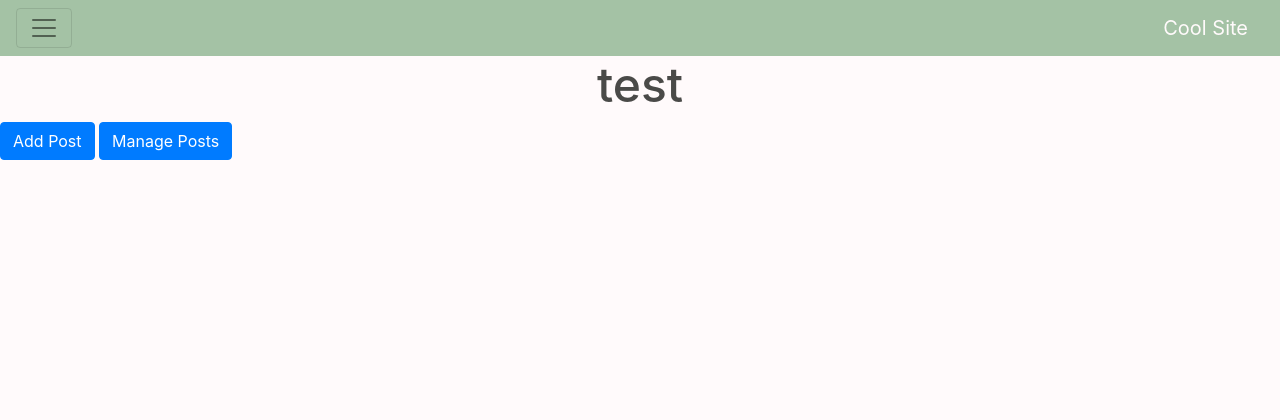
After one commit to LeoTheG/cool_site, a Django app: a page that uses coolsite/static/templates/base.html in a window 1280 px wide. The commit adds this page. Shown: the top 420 px of the page. Run offline with Django 3.2, Linux system fonts and the light colour scheme; a user stored in the database is signed in; data comes from the database, SQL or seed files in the repository; both versions use the stored data as it was after the commit; parts of the project's set-up code (start-up, migrations or seed data) failed here and were passed over; some libraries are stand-ins or nearby versions.

Commit message:
Adding profile posts

```diff
--- a/coolsite/coolsite/forms.py
+++ b/coolsite/coolsite/forms.py
@@ -39,3 +39,7 @@ class UserSignInForm(forms.Form):
     class Meta:
         model = User
         fields = ('username', 'password')
+
+class EntryForm(forms.Form):
+    title = forms.CharField(required=True, label='Title',max_length=32)
+    body = forms.CharField(required=True, label='Post', max_length=1024)
--- a/coolsite/coolsite/static/css/main.css
+++ b/coolsite/coolsite/static/css/main.css
@@ -17,7 +17,19 @@ h2{
 h3{
   font-size: 200%;
 }
-
+.new-post{
+  text-align: center;
+  position: relative;
+  top: 100px;
+}
+.new-post-title{
+  text-align: center;
+  position: relative;
+  top: 50px;
+}
+.profile-name{
+  text-align: center;
+}
 #footer{
   position:fixed;
   bottom:0;
--- a/coolsite/coolsite/urls.py
+++ b/coolsite/coolsite/urls.py
@@ -25,4 +25,6 @@ urlpatterns = [
     url(r'^register/$', views.register, name='register'),
     url(r'^$', views.index, name='index'),
     url(r'^ajax/validate_username/$', views.validate_username, name='validate_username'),
+    url(r'^(?P<usernameslug>[-\w]+)/profile/$', views.user_profile, name='user_profile'),
+    url(r'^(?P<usernameslug>[-\w]+)/profile/new_post/$', views.new_post, name='new_post'),
 ]
--- a/coolsite/coolsite/views.py
+++ b/coolsite/coolsite/views.py
@@ -9,6 +9,8 @@ from django import forms
 from django.shortcuts import render,redirect
 from forms import UserRegistrationForm
 from forms import UserSignInForm
+from forms import EntryForm
+from coolsite.models import Entry
 #from django.core.exceptions import ValidationError
 
 def index(request):
@@ -61,3 +63,32 @@ def login(request):
 def logout(request):
     logsout(request)
     return redirect('index')
+
+def check_user_authentication(request, usernameslug):
+    if not request.user.is_authenticated():
+        return False
+    if not User.objects.filter(username=usernameslug).exists():
+        return False
+    return True
+
+def user_profile(request, usernameslug):
+    if not check_user_authentication(request,usernameslug):
+        return redirect('index')
+    return render(request, 'profile.html', {'usernameslug':usernameslug, 'user':request.user})
+
+def new_post(request, usernameslug):
+    if not check_user_authentication(request,usernameslug):
+        return redirect('index')
+    if request.method == 'GET':
+        form = EntryForm()
+        return render(request, 'new_post.html', {'usernameslug':usernameslug, 'user':request.user, 'form':form})
+    elif request.method == 'POST':
+        form = EntryForm(request.POST)
+        title = request.POST['title']
+        body = request.POST['body']
+        profile = User.objects.get(username=request.user.username)
+        #TODO check validity
+        entry = Entry(title=title,body=body,profile=profile)
+        entry.save()
+        return render(request, 'profile.html', {'usernameslug':usernameslug,'user':request.user,'form':form})
+    return redirect('index')
--- a/coolsite/static/templates/base.html
+++ b/coolsite/static/templates/base.html
@@ -22,7 +22,7 @@
                   <a class="nav-link" href="{% url 'logout' %}">Logout</a>
                 </li>
                 <li class="nav-item">
-                  <a class="nav-link" href="#">Profile</a>
+                  <a class="nav-link" href="{% url 'user_profile' usernameslug=user.username %}">Profile</a>
                 </li>
                 <li class="nav-item">
                   <a class="nav-link" href="#">Settings</a>
--- /dev/null
+++ b/coolsite/static/templates/profile.html
@@ -0,0 +1,14 @@
+{% extends 'base.html' %}
+
+{% block title %}
+  {{usernameslug}}'s Profile
+{% endblock %}
+
+{% block content %}
+<div class="profile-name"><h1>{{usernameslug}}</h1></div>
+{% if user.username == usernameslug %}
+<a href="{% url 'new_post' usernameslug=user.username %}">
+  <button type="button" class="btn btn-primary">Add Post</button></a>
+  <button type="button" class="btn btn-primary">Manage Posts</button>
+  {% endif %}
+{% endblock %}
```
Also changed, not shown: coolsite/coolsite/models.py (added, +9 -0 lines), coolsite/static/templates/new_post.html (added, +12 -0 lines), coolsite/coolsite/db.sqlite3, 4 other files.
